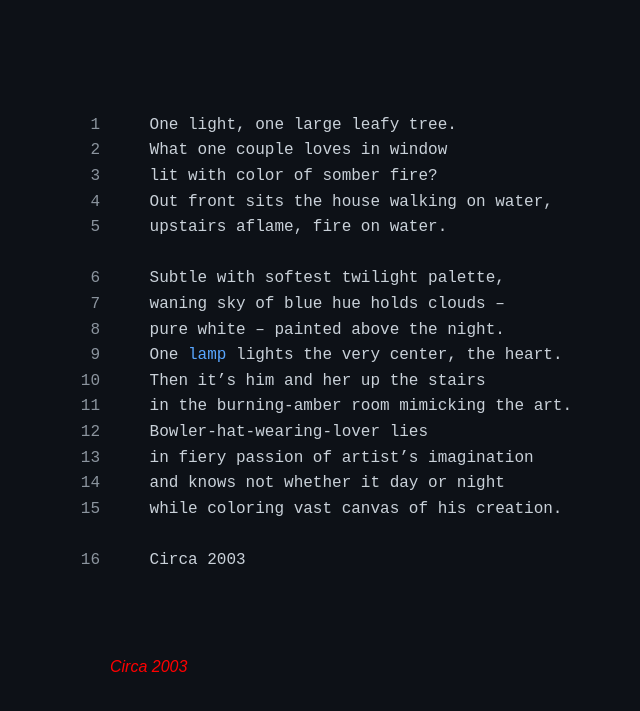
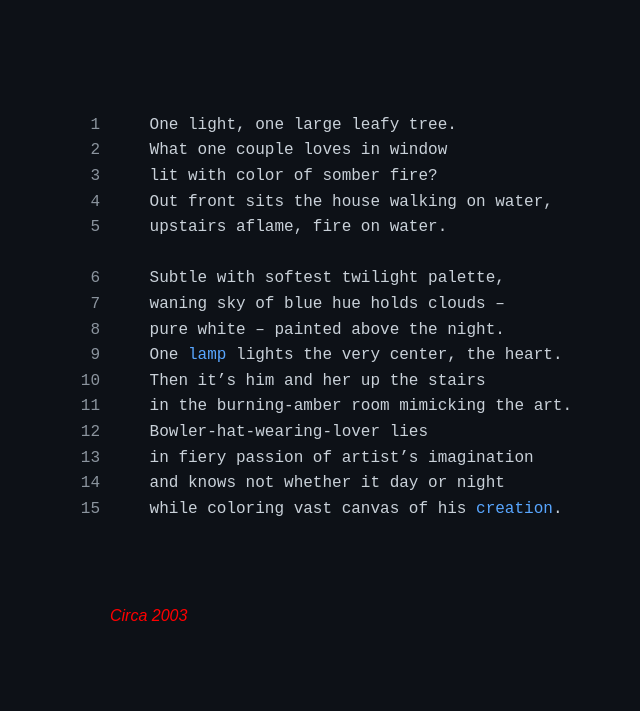
Before and after one commit to manonthesea/you-hear-me, a plain HTML site: page Le Maison du René Magritte.html in a window 1280 px wide. Shown: the part 183-894 px from the top of the page, without its empty margins (170-810 px from the left). Drawn offline with Linux system fonts and the light colour scheme.

Commit message:
Update Le Maison du René Magritte.html

```diff
--- a/Le Maison du René Magritte.html
+++ b/Le Maison du René Magritte.html
@@ -85,9 +85,7 @@
 <span class="line-number">12</span> Bowler-hat-wearing-lover lies
 <span class="line-number">13</span> in fiery passion of artist’s imagination
 <span class="line-number">14</span> and knows not whether it day or night
-<span class="line-number">15</span> while coloring vast canvas of his creation.
-
-<span class="line-number">16</span> Circa 2003
+<span class="line-number">15</span> while coloring vast canvas of his <a href="https://manonthesea.github.io/you-hear-me/Doesn%E2%80%99t%20Make%20Sense%20at%20First.html">creation</a>.
     </pre>
     <em>Circa 2003</em> <!-- Date is no longer numbered -->
 </body>
```
